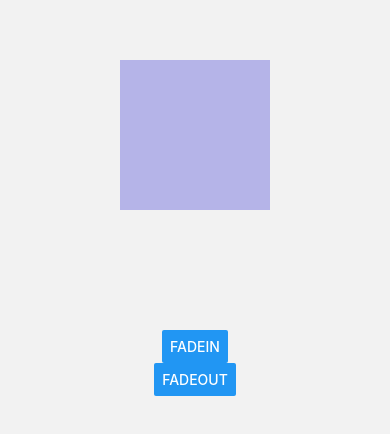
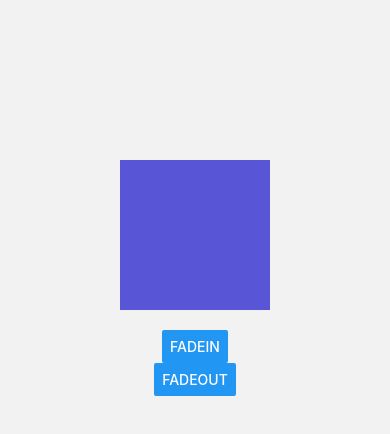
Before and after one commit to RhonSanchez/RNComponents, a React Native app: screen /Animation101Screen in a window 390 px wide. Shown: the part 144-578 px from the top of the page. Built offline with nearby package versions, Linux system fonts and the light colour scheme.

Commit message:
agregando animaciones y useAnimation

```diff
--- /dev/null
+++ b/src/hooks/useAnimation.tsx
@@ -0,0 +1,47 @@
+import {useRef} from 'react';
+import {Animated, Easing} from 'react-native';
+
+export const useAnimation = () => {
+  const opacity = useRef(new Animated.Value(4)).current;
+  const position = useRef(new Animated.Value(0)).current;
+
+  const fadeIn = () => {
+    Animated.timing(opacity, {
+      toValue: 1,
+      duration: 300,
+      useNativeDriver: true,
+    }).start();
+
+    Animated.timing(position, {
+      toValue: 0,
+      duration: 1000,
+      useNativeDriver: true,
+      easing: Easing.bounce,
+    }).start();
+  };
+  const fadeOut = () => {
+    Animated.timing(opacity, {
+      toValue: 0,
+      duration: 300,
+      useNativeDriver: true,
+    }).start();
+  };
+
+  const startMovingPosition = (initPosition: number, duration: number) => {
+    position.setValue(initPosition);
+    Animated.timing(opacity, {
+      toValue: 0,
+      duration,
+      useNativeDriver: true,
+      // easing: Easing.bounce,
+    }).start();
+  };
+
+  return {
+    opacity,
+    position,
+    fadeIn,
+    fadeOut,
+    startMovingPosition,
+  };
+};
--- a/src/screens/Animation101Screen.tsx
+++ b/src/screens/Animation101Screen.tsx
@@ -1,30 +1,10 @@
-import React, {useRef} from 'react';
-import {Animated, Button, Easing, StyleSheet, View} from 'react-native';
+import React from 'react';
+import {Animated, Button, StyleSheet, View} from 'react-native';
+import {useAnimation} from '../hooks/useAnimation';
 
 export const Animation101Screen = () => {
-  const opacity = useRef(new Animated.Value(0.4)).current;
-  const top = useRef(new Animated.Value(-100)).current;
-  const fadeIn = () => {
-    Animated.timing(opacity, {
-      toValue: 1,
-      duration: 300,
-      useNativeDriver: true,
-    }).start();
-
-    Animated.timing(top, {
-      toValue: 0,
-      duration: 1000,
-      useNativeDriver: true,
-      easing: Easing.bounce,
-    }).start();
-  };
-  const fadeOut = () => {
-    Animated.timing(opacity, {
-      toValue: 0,
-      duration: 300,
-      useNativeDriver: true,
-    }).start();
-  };
+  const {opacity, position, fadeIn, fadeOut, startMovingPosition} =
+    useAnimation();
 
   return (
     <View style={styles.container}>
@@ -33,10 +13,16 @@
           ...styles.purpleBox,
           marginBottom: 20,
           opacity,
-          transform: [{translateY: top}],
+          transform: [{translateY: position}],
         }}
       />
-      <Button title="FadeIn" onPress={fadeIn} />
+      <Button
+        title="FadeIn"
+        onPress={() => {
+          fadeIn();
+          startMovingPosition(-100, 300);
+        }}
+      />
       <Button title="FadeOut" onPress={fadeOut} />
     </View>
   );
--- a/src/screens/Animation102Screen.tsx
+++ b/src/screens/Animation102Screen.tsx
@@ -1,17 +1,47 @@
-import React from 'react';
-import {StyleSheet, View} from 'react-native';
+import React, {useRef} from 'react';
+import {StyleSheet, View, Animated, PanResponder} from 'react-native';
 
 export const Animation102Screen = () => {
+  const pan = useRef(new Animated.ValueXY()).current;
+
+  const panResponder = PanResponder.create({
+    onStartShouldSetPanResponder: () => true,
+    onPanResponderMove: Animated.event(
+      [
+        null,
+        {
+          dx: pan.x, // x,y are Animated.Value
+          dy: pan.y,
+        },
+      ],
+      {useNativeDriver: false},
+    ),
+    onPanResponderRelease: () => {
+      Animated.spring(
+        pan, // Auto-multiplexed
+        {toValue: {x: 0, y: 0}, useNativeDriver: false}, // Back to zero
+      ).start();
+    },
+  });
+
   return (
-    <View style={{flex: 1}}>
-      <View style={styles.purpleBox}></View>
+    <View style={styles.container}>
+      <Animated.View
+        {...panResponder.panHandlers}
+        style={[pan.getLayout(), styles.purpleBox]}
+      />
     </View>
   );
 };
 
 const styles = StyleSheet.create({
+  container: {
+    flex: 1,
+    justifyContent: 'center',
+    alignItems: 'center',
+  },
   purpleBox: {
-    backgroundColor: '#5856D6',
+    backgroundColor: '#75CEDB',
     width: 150,
     height: 150,
   },
```
